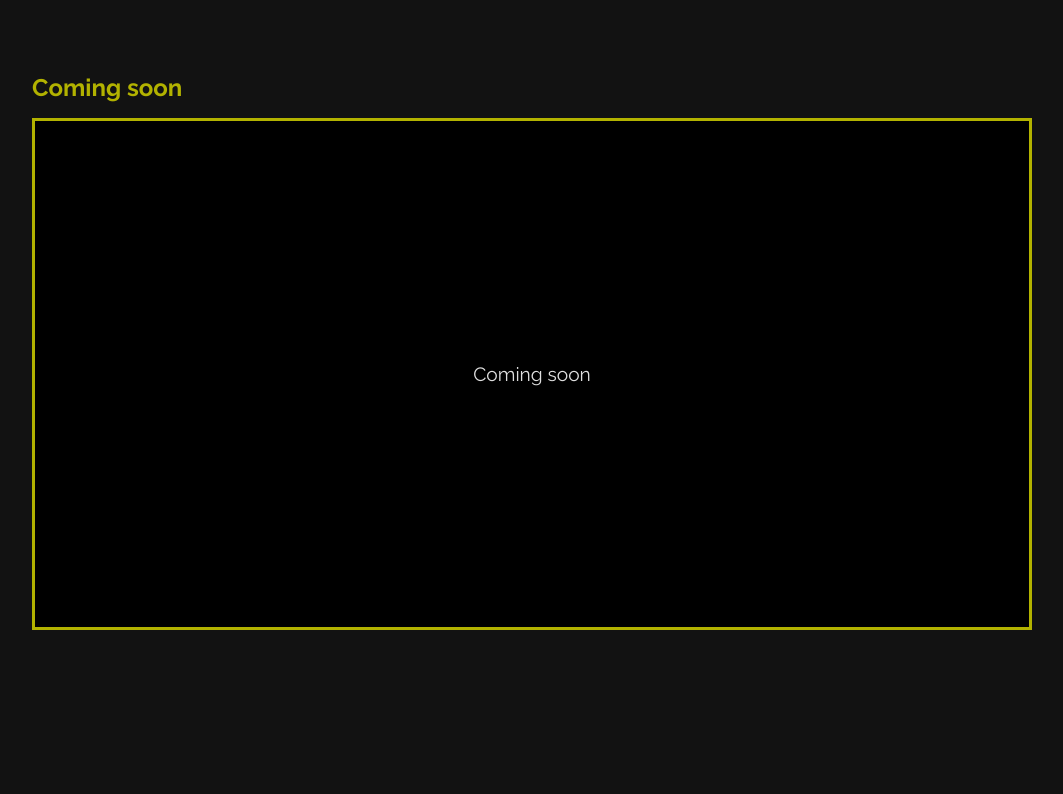
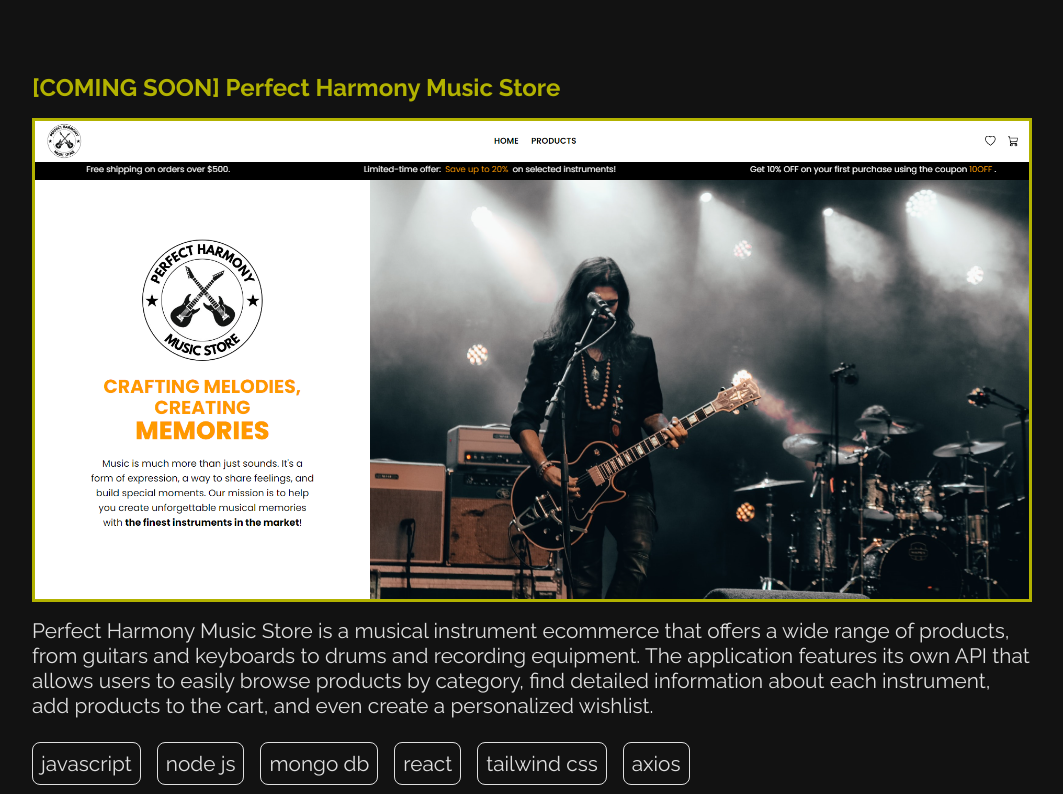
Before and after one commit to ericahanemann/erica-portfolio, a React (Vite) app: page / in a window 1280 px wide. Shown: the part 2026-2820 px from the top of the page, without its empty margins (108-1171 px from the left). Built offline with nearby package versions, Linux system fonts and the light colour scheme.

Commit message:
fix: add new project

```diff
--- a/src/components/ProjectItem/ProjectItem.jsx
+++ b/src/components/ProjectItem/ProjectItem.jsx
@@ -18,6 +18,7 @@ function ProjectItem({ project }) {
       <h4>{project.projectName}</h4>
       <div className={css["project-img-container"]}>
         <img src={project.imgUrl} />
+        {project.finished == "true" && (
           <a href={project.liveDemoUrl} target="blank">
             <div className={css["project-overlay"]}>
               <div className={css["link-item"]}>
@@ -26,18 +27,21 @@ function ProjectItem({ project }) {
               </div>
             </div>
           </a>
+        )}
       </div>
       <div className={css["project-info"]}>
         <p>{project.projectDescription}</p>
         <div>{renderedTechnologies}</div>
 
         <div className={css["project-links"]}>
+          {project.finished == "true" && (
             <div className={css["link-item"]}>
               <a href={project.liveDemoUrl} target="blank">
                 <div>Live demo</div>
                 <BsBoxArrowUpRight />
               </a>
             </div>
+          )}
 
           <div className={css["link-item"]}>
             <a href={project.codeUrl} target="blank">
--- a/src/components/ProjectItem/ProjectItem.module.css
+++ b/src/components/ProjectItem/ProjectItem.module.css
@@ -32,6 +32,7 @@ h4 {
 
 .project-img-container img {
   width: 100%;
+  height: 100%;
   border: 3px solid var(--highlights-color);
 }
 
@@ -45,19 +46,16 @@ h4 {
   position: absolute;
   inset: 0;
   background: rgba(0, 0, 0, 0.9);
-  border: 3px solid rgba(0, 0, 0, 0.8);
+  border: 3px solid var(--highlights-color);
   display: flex;
   align-items: center;
   justify-content: center;
   opacity: 0;
-  transition: transform 0.3s ease;
-  transform: scale(0);
+  transition: opacity 0.2s ease-in-out;
 }
 
 .project-img-container:hover .project-overlay {
   opacity: 1;
-  transform: scale(1);
-  border: 3px solid var(--highlights-color);
 }
 
 .project-overlay .link-item {
--- a/src/components/ProjectItemSkeleton/ProjectItemSkeleton.jsx
+++ /dev/null
@@ -1,19 +0,0 @@
-import { useContext } from "react";
-import { LangAndThemeContext } from "../../App";
-import css from "./ProjectItemSkeleton.module.css";
-import { BsBoxArrowUpRight, BsGithub } from "react-icons/bs";
-
-function ProjectItemSkeleton({ project }) {
-  const { theme, content } = useContext(LangAndThemeContext);
-
-  return (
-    <div className={css["project"]}>
-      <h4>{content.work.comingSoon}</h4>
-      <div className={css["project-img-container"]}>
-        <div className={css["project-overlay"]}>{content.work.comingSoon}</div>
-      </div>
-    </div>
-  );
-}
-
-export default ProjectItemSkeleton;
--- a/src/components/ProjectItemSkeleton/ProjectItemSkeleton.module.css
+++ /dev/null
@@ -1,45 +0,0 @@
-@import url("../../main.css");
-
-h4 {
-  font-size: 1.5rem;
-  margin-top: 2rem;
-  color: var(--highlights-color);
-}
-
-.project {
-  display: flex;
-  flex-direction: column;
-  gap: 1rem;
-  width: 100%;
-}
-
-.project-img-container {
-  width: 100%;
-  height: 32rem;
-  position: relative;
-}
-
-.project-img-container .project-overlay {
-  width: 100%;
-  position: absolute;
-  inset: 0;
-  background: black;
-  font-size: 1.2rem;
-  color: var(--dark-theme-font);
-  border: 3px solid var(--highlights-color);
-  display: flex;
-  align-items: center;
-  justify-content: center;
-}
-
-@media screen and (max-width: 770px) {
-  .project-img-container {
-    height: 28rem;
-  }
-}
-
-@media screen and (max-width: 425px) {
-  .project-img-container {
-    height: 12rem;
-  }
-}
--- a/src/components/Social/Social.jsx
+++ b/src/components/Social/Social.jsx
@@ -14,7 +14,7 @@ function Social() {
           <BsGithub className={css["social-icon"]} />
         </a>
         <a
-          href="https://www.linkedin.com/in/%C3%A9rica-hanemann-090000220"
+          href="www.linkedin.com/in/erica-hanemann"
           target="blank"
         >
           <BsLinkedin className={css["social-icon"]} />
--- a/src/components/Work/Work.jsx
+++ b/src/components/Work/Work.jsx
@@ -2,7 +2,6 @@ import React, { useState, useContext } from "react";
 import { LangAndThemeContext } from "../../App";
 import css from "./Work.module.css";
 import ProjectItem from "../ProjectItem/ProjectItem";
-import ProjectItemSkeleton from "../ProjectItemSkeleton/ProjectItemSkeleton";
 
 function Work() {
   const { content } = useContext(LangAndThemeContext);
@@ -17,7 +16,6 @@ function Work() {
         <h3>{content.work.title}</h3>
         <div className={css["projects"]}>
           {renderedProjects}
-          <ProjectItemSkeleton />
         </div>
       </div>
     </div>
--- a/src/main.css
+++ b/src/main.css
@@ -12,7 +12,7 @@
   --dark-theme-bg: #121212;
   --dark-theme-font: #dfdfdf;
   --dark-theme-hover: #353535;
-  --light-theme-bg: #dfdfdf;
+  --light-theme-bg: #fff;
   --light-theme-font: #1d1d1d;
   --light-theme-hover: #b9b9b9;
 }
--- a/src/translations.json
+++ b/src/translations.json
@@ -22,14 +22,30 @@
       "projects": [
         {
           "projectName": "Watchthis",
+          "finished": "true",
           "imgUrl": "images/Watchthis-screenshot.png",
           "projectDescription": "Watchthis é uma aplicação que se conecta à API do The Movie Database para fornecer recomendações de filmes em alta, os mais bem avaliados e os próximos lançamentos. Você pode explorar informações detalhadas sobre cada filme e até mesmo criar sua própria watchlist.",
           "technologies": ["react", "javascript", "tailwind css", "axios"],
           "liveDemoUrl": "https://watch-this-app.vercel.app/",
           "codeUrl": "https://github.com/ericahanemann/watch-this-app"
+        },
+        {
+          "projectName": "[EM BREVE] Perfect Harmony Music Store",
+          "finished": "false",
+          "imgUrl": "images/perfect-harmony-screenshot.png",
+          "projectDescription": "Perfect Harmony Music Store é um ecommerce de instrumentos musicais que oferece uma ampla variedade de produtos, desde guitarras e teclados até baterias e equipamentos de gravação. A aplicação possui uma API própria que permite aos usuários consultar facilmente os produtos por categoria, encontrar informações detalhadas sobre cada instrumento, adicionar produtos no carrinho e até mesmo criar uma lista de desejos personalizada.",
+          "technologies": [
+            "javascript",
+            "node js",
+            "mongo db",
+            "react",
+            "tailwind css",
+            "axios"
+          ],
+          "liveDemoUrl": "#",
+          "codeUrl": "https://github.com/ericahanemann/perfect-harmony-music-store"
         }
-      ],
-      "comingSoon": "Em breve"
+      ]
     },
     "skills": {
       "skillsTitle": "Hard skills:"
@@ -68,14 +84,30 @@
       "projects": [
         {
           "projectName": "Watchthis",
+          "finished": "true",
           "imgUrl": "images/Watchthis-screenshot.png",
           "projectDescription": "Watchthis is an application that connects to The Movie Database API to provide trending, top-rated, and upcoming movie recommendations. You can explore detailed information about each movie and even create your own watchlist.",
           "technologies": ["react", "javascript", "tailwind css", "axios"],
           "liveDemoUrl": "https://watch-this-app.vercel.app/",
           "codeUrl": "https://github.com/ericahanemann/watch-this-app"
+        },
+        {
+          "projectName": "[COMING SOON] Perfect Harmony Music Store",
+          "finished": "false",
+          "imgUrl": "images/perfect-harmony-screenshot.png",
+          "projectDescription": "Perfect Harmony Music Store is a musical instrument ecommerce that offers a wide range of products, from guitars and keyboards to drums and recording equipment. The application features its own API that allows users to easily browse products by category, find detailed information about each instrument, add products to the cart, and even create a personalized wishlist.",
+          "technologies": [
+            "javascript",
+            "node js",
+            "mongo db",
+            "react",
+            "tailwind css",
+            "axios"
+          ],
+          "liveDemoUrl": "#",
+          "codeUrl": "https://github.com/ericahanemann/perfect-harmony-music-store"
         }
-      ],
-      "comingSoon": "Coming soon"
+      ]
     },
     "skills": {
       "skillsTitle": "Hard skills:"
```
Also changed, not shown: public/images/perfect-harmony-screenshot.png (added). Lines whose indentation alone changed are shown as unchanged.
